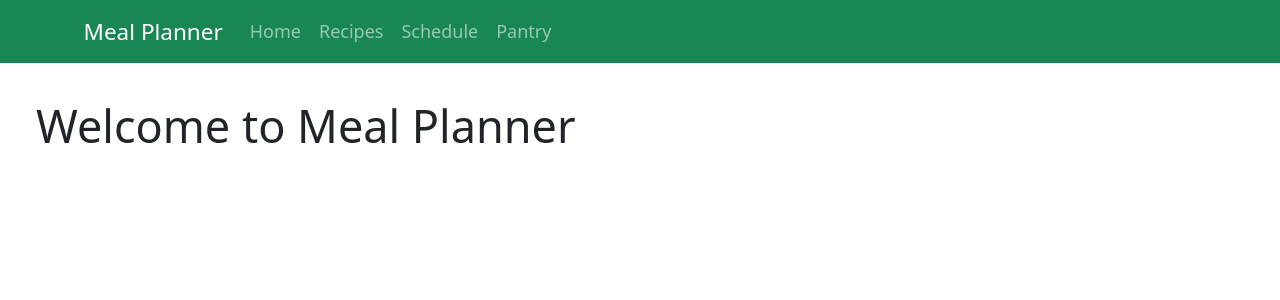
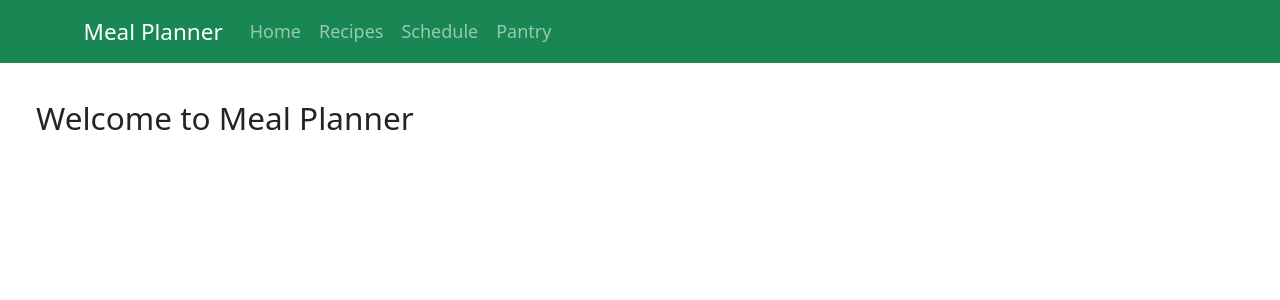
Before and after one commit to tkadima/mealplannerv2, a Next.js app: page / in a window 1280 px wide. Shown: the top 300 px of the page. Built offline with nearby package versions, Linux system fonts and the light colour scheme.

Commit message:
Standardize headings

```diff
--- a/pages/food/[id].tsx
+++ b/pages/food/[id].tsx
@@ -31,7 +31,7 @@ const FoodPage = ({ food }: PropTypes) => {
     return (
         <div>
             <BackButton link='/food'/>
-            <h1>Edit {food.name}</h1>
+            <h3>Edit {food.name}</h3>
             <FoodForm food={food} onSubmit={handleUpdateFood} onCancel={() => router.push('/food')}/>
         </div>
     )
--- a/pages/index.tsx
+++ b/pages/index.tsx
@@ -4,7 +4,7 @@ import React from 'react';
 const Home = () => {
 	return (
 		<div>
-			<h1>Welcome to Meal Planner</h1>
+			<h3>Welcome to Meal Planner</h3>
 		</div>
 
 	);
--- a/pages/recipes/[id].tsx
+++ b/pages/recipes/[id].tsx
@@ -32,7 +32,7 @@ export const RecipePage = ({ recipe } : PropTypes) => {
 	<>
 		<div className='recipe-form' >
 			<BackButton link="/recipes"/>
-			<h3>Edit Recipe</h3>
+			<h3>Edit {recipe.name} </h3>
 			<RecipeForm currentRecipe={recipe} onSubmitRecipe={handleSubmitRecipe} />
 		</div>
 	</>);
```
